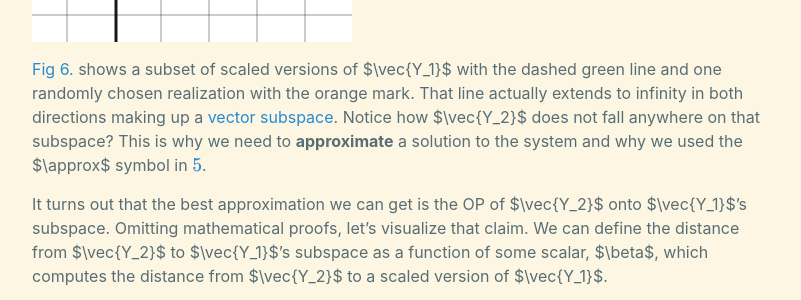
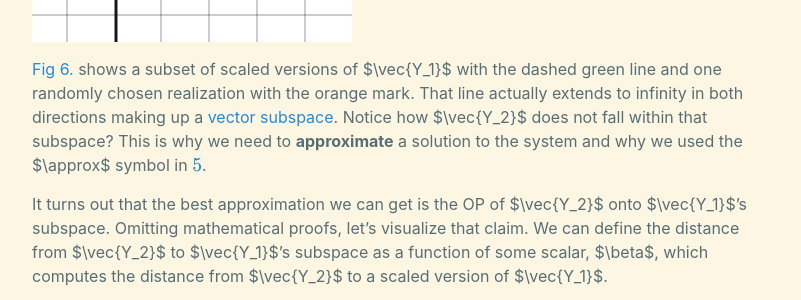
Before and after one commit to daniel-deychakiwsky/daniel-deychakiwsky.github.io, a Jekyll site: the page built from _posts/2020-12-08-linear-regression-is-orthogonal-projection.md, in a window 1280 px wide and 900 px high, scrolled down 5508 px. Shown: the part 153-453 px from the top of the window, without its empty margins (238-1039 px from the left). Built offline with Jekyll 4.4.1, drawn with Linux system fonts in a browser that asks for light colours; formulas are drawn with MathJax 3.

```diff
--- a/_posts/2020-12-08-linear-regression-is-orthogonal-projection.md
+++ b/_posts/2020-12-08-linear-regression-is-orthogonal-projection.md
@@ -216,7 +216,7 @@
 chosen realization with the orange mark. That line
 actually extends to infinity in both directions making up
 a [vector subspace]. Notice how $\vec{Y_2}$ does not fall
-anywhere on that subspace? This is why we need to **approximate**
+within that subspace? This is why we need to **approximate**
 a solution to the system and why we used the $\approx$
 symbol in \ref{5}.
 
```
